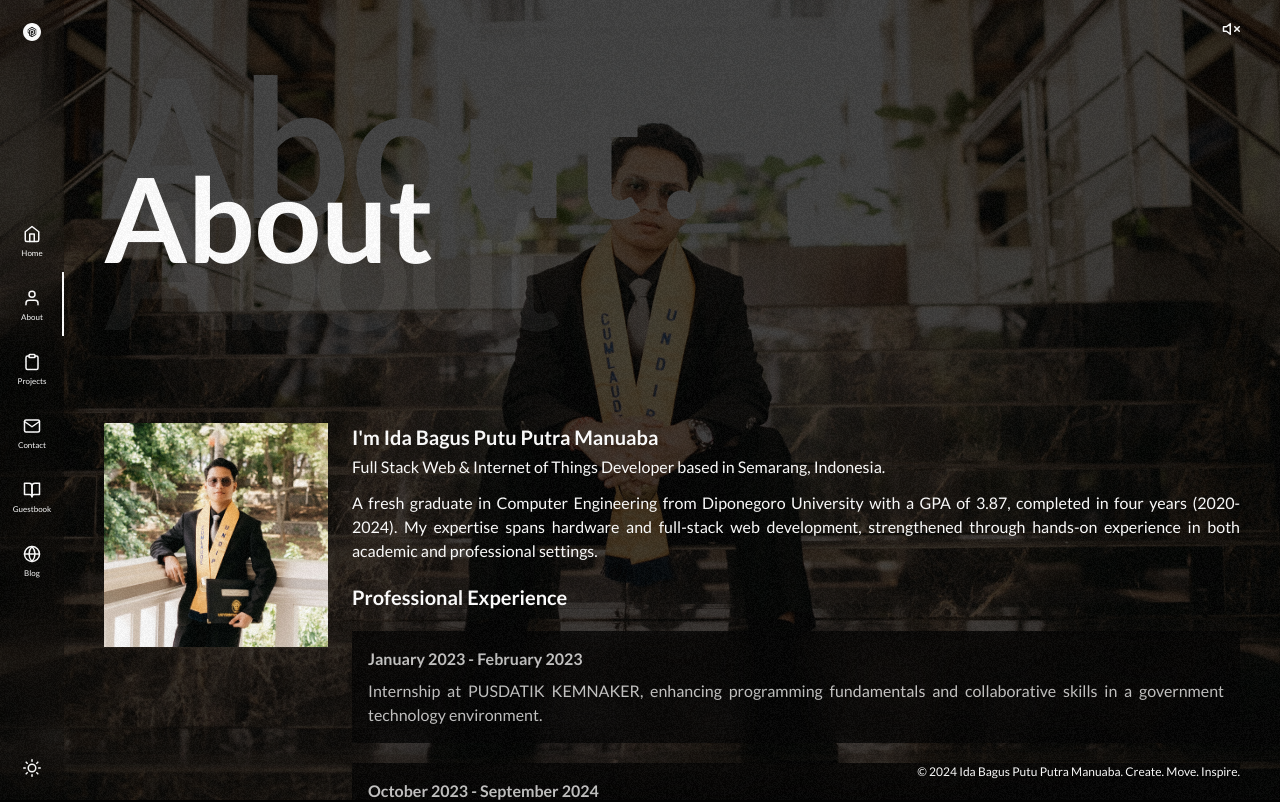
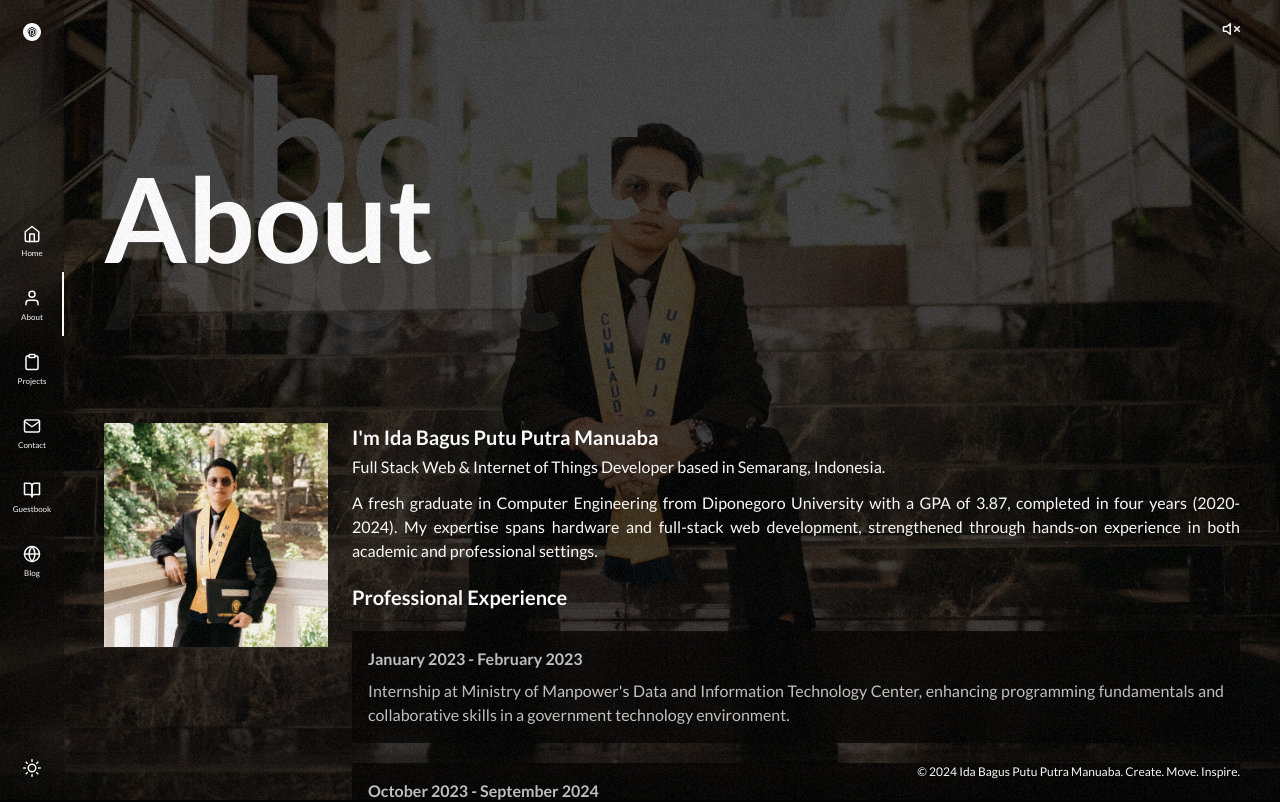
Before and after one commit to idabagusputra/Ida-Bagus-Putra-Portofolio-Website, a Next.js app: page /about in a window 1280 px wide. Shown: the top 802 px of the page. Built offline with nearby package versions, Linux system fonts and the light colour scheme; no server answers.

Commit message:
Porto Update About

```diff
--- a/src/app/(root)/(app)/about/page.tsx
+++ b/src/app/(root)/(app)/about/page.tsx
@@ -14,7 +14,7 @@ const ExperienceTimeline = () => {
     {
       period: 'January 2023 - February 2023',
       description:
-        'Internship at PUSDATIK KEMNAKER, enhancing programming fundamentals and collaborative skills in a government technology environment.',
+        "Internship at Ministry of Manpower's Data and Information Technology Center, enhancing programming fundamentals and collaborative skills in a government technology environment.",
     },
     {
       period: 'October 2023 - September 2024',
```
